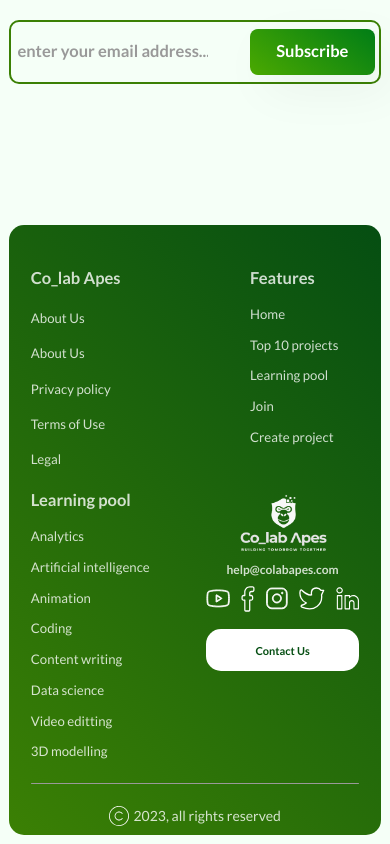
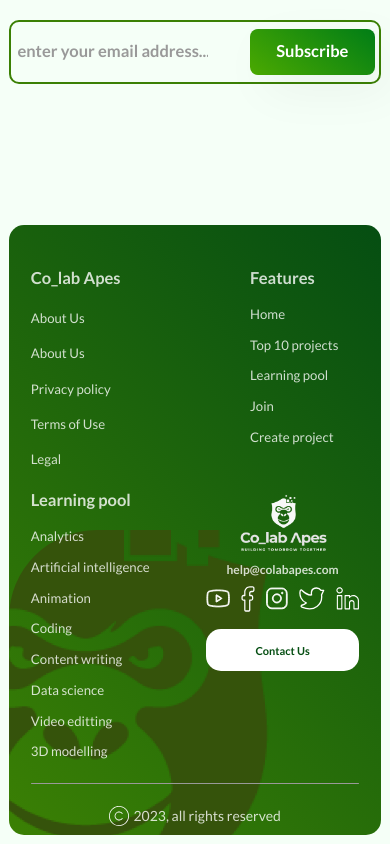
Before and after one commit to Colab-Apes/new_landing_page, a React (Vite) app: page / in a window 390 px wide. Shown: the part 7147-7991 px from the top of the page. Built offline with nearby package versions, Linux system fonts and the light colour scheme.

Commit message:
started working on footer

```diff
--- a/src/NewLandingPage/components/Foot.jsx
+++ b/src/NewLandingPage/components/Foot.jsx
@@ -19,7 +19,7 @@
         <img
           src={ape}
           alt=""
-          className="bottom-0 absolute object-contain w-[30rem] hidden lg:block lg:w-[29.2rem] xl:w-[38.7rem] rounded-bl-[15px] lg:rounded-l-[15px] left-[-0.2rem]  lg:left-0 z-[1] "
+          className="bottom-0 absolute object-contain rounded-l-[10rem] w-[30rem]  lg:block lg:w-[29.2rem] xl:w-[38.7rem] rounded-bl-[15px] lg:rounded-l-[15px] left-[0]  lg:left-0 z-[1] "
         />
         <div className="grid text-[2rem] grid-cols-2 lg:grid-cols-4 xl:grid-cols-4 z-[10] text-[#fff]/[0.8] pt-20 h-full gap-x-10 gap-y-10 lg:gap-y-0 ">
           <div className="flex flex-col text-2xl  w-full mx-auto   lg:text-2xl text-left z-[3] gap-y-8">
```
